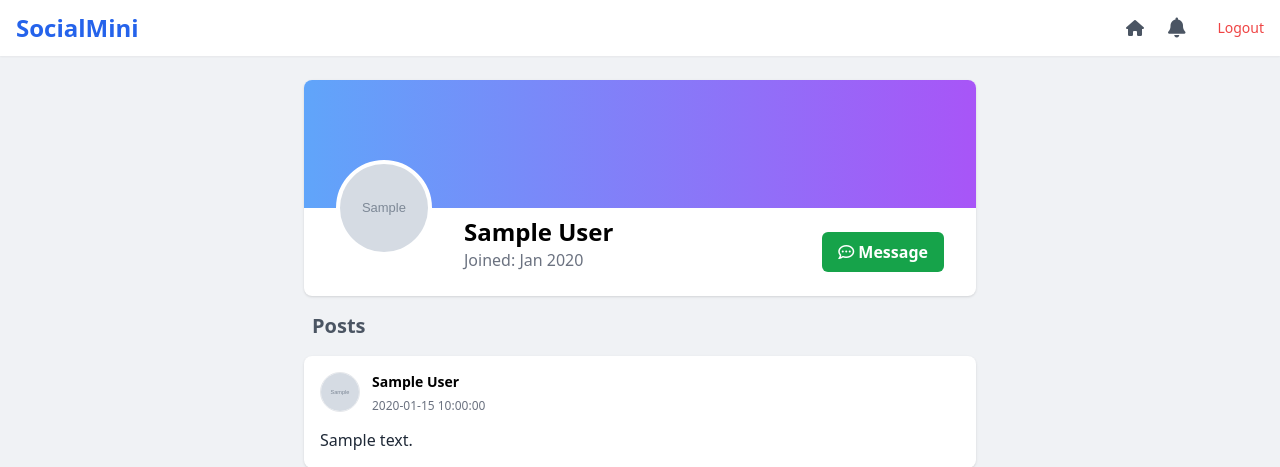
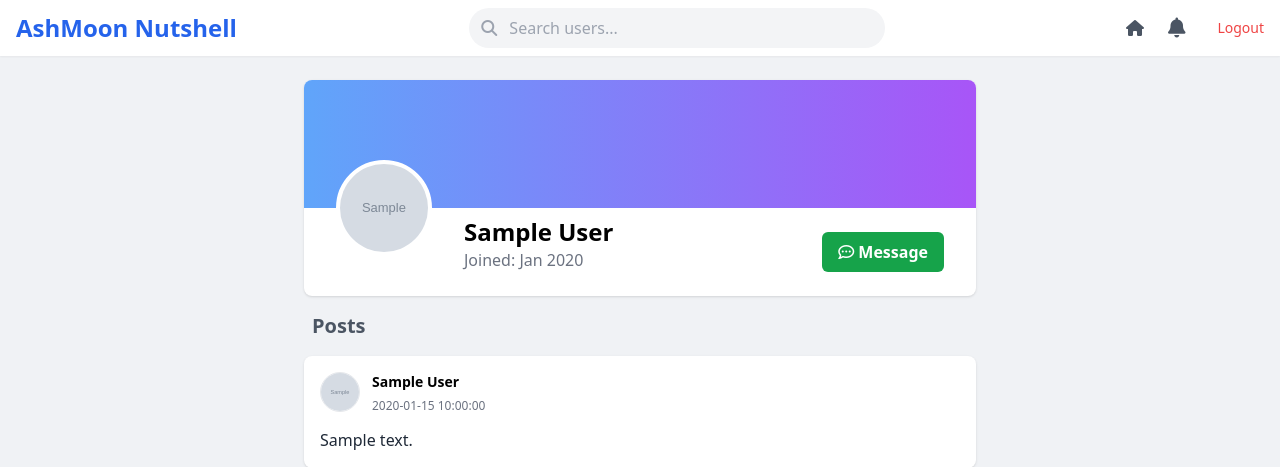
Before and after one commit to Ashmoon32/AshMoon-Nutshell, a PHP site: page /profile.php in a window 1280 px wide. Shown: the top 467 px of the page. Run offline with PHP 8.4, Linux system fonts and the light colour scheme; the visitor is signed in with stand-in values (Sample User, id 1); tables that the repository leaves empty or names only in its code hold one stand-in row (values such as "Sample post"); grey boxes marked "Sample" are stand-in pictures; data that the repository does not hold is empty; some libraries are stand-ins or nearby versions.

Commit message:
Add search bar

```diff
--- a/profile.php
+++ b/profile.php
@@ -60,7 +60,14 @@ if ($friend_check->num_rows > 0) {
 
     <!-- Navbar (Same as index) -->
     <nav class="sticky top-0 z-50 bg-white shadow-sm px-4 py-2 flex justify-between items-center">
-        <a href="index.php" class="text-blue-600 text-2xl font-bold">SocialMini</a>
+        <a href="index.php" class="text-blue-600 text-2xl font-bold">AshMoon Nutshell</a>
+        <!-- Add inside <nav> -->
+<form action="search.php" method="GET" class="hidden md:block w-1/3">
+    <div class="relative">
+        <input type="text" name="q" placeholder="Search users..." class="w-full bg-gray-100 dark:bg-fbInput dark:text-white rounded-full px-4 py-2 pl-10 focus:outline-none">
+        <i class="fa-solid fa-magnifying-glass absolute left-3 top-3 text-gray-400"></i>
+    </div>
+</form>
         <div class="flex items-center gap-4">
             <a href="index.php" class="text-gray-600 hover:bg-gray-100 p-2 rounded-full"><i class="fa-solid fa-house"></i></a>
             <!-- <button id="theme-toggle" class="p-2 rounded-full hover:bg-gray-200 dark:hover:bg-gray-700 text-xl">
```
